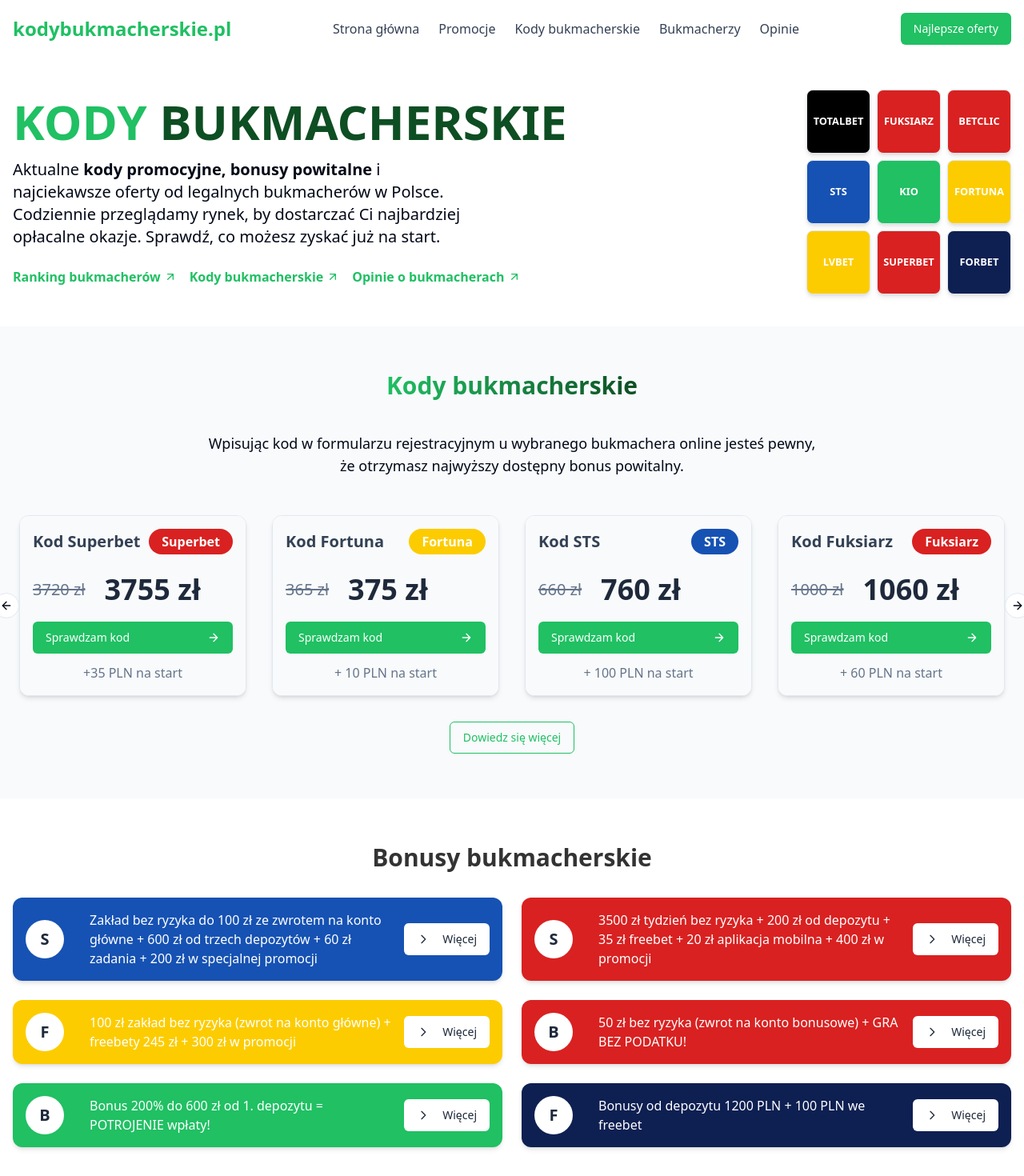
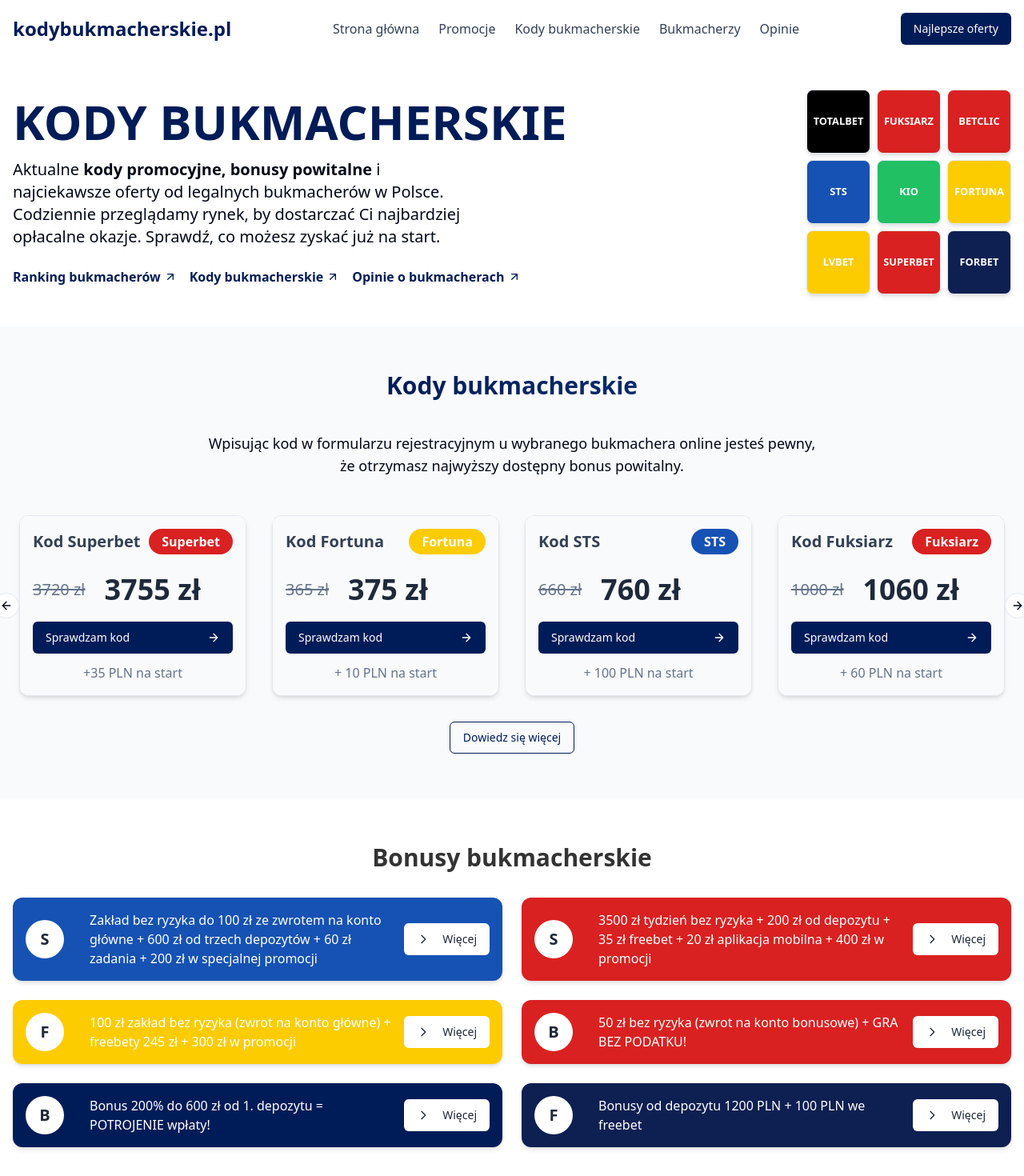
Before and after one commit to HappySEOGuy/final-clash-hub, a React (Vite) app: page / in a window 1280 px wide. Shown: the top 1470 px of the page at 80% size. Built offline with nearby package versions, Linux system fonts and the light colour scheme.

Commit message:
Refactor: Change green color scheme to navy blue
Update color scheme to navy blue, aligning with the UEFA theme. This affects various components and elements across the website.

```diff
--- a/src/components/BookmakerBonus.tsx
+++ b/src/components/BookmakerBonus.tsx
@@ -26,7 +26,7 @@ const BookmakerBonus = () => {
     },
     {
       logo: 'betfan',
-      color: '#20c063',
+      color: '#001c58',
       text: 'Bonus 200% do 600 zł od 1. depozytu = POTROJENIE wpłaty!',
     },
     {
--- a/src/components/BookmakerOffers.tsx
+++ b/src/components/BookmakerOffers.tsx
@@ -1,4 +1,3 @@
-
 import React from 'react';
 import {
   Carousel,
@@ -60,7 +59,7 @@ const BookmakerOffers = () => {
     <div className="py-14 bg-slate-50" id="kody">
       <div className="container mx-auto px-4">
         <h2 className="text-3xl font-bold mb-10 text-center text-[#333333]">
-          <span className="bg-gradient-to-r from-[#20c063] to-[#0e4e23] bg-clip-text text-transparent">
+          <span className="bg-gradient-to-r from-[#001c58] to-[#0a2b6b] bg-clip-text text-transparent">
             Kody bukmacherskie
           </span>
         </h2>
@@ -104,7 +103,7 @@ const BookmakerOffers = () => {
                             </div>
                           </div>
                           <Button
-                            className="w-full mt-5 flex items-center justify-between bg-[#20c063] hover:bg-[#18a14f] text-white"
+                            className="w-full mt-5 flex items-center justify-between bg-[#001c58] hover:bg-[#0a2b6b] text-white"
                           >
                             <span>Sprawdzam kod</span>
                             <svg className="w-5 h-5" viewBox="0 0 24 24" fill="none">
@@ -125,7 +124,7 @@ const BookmakerOffers = () => {
         </div>
 
         <div className="text-center mt-6">
-          <Button variant="outline" className="bg-transparent text-[#20c063] border-[#20c063] hover:bg-[#20c063] hover:text-white">
+          <Button variant="outline" className="bg-transparent text-[#001c58] border-[#001c58] hover:bg-[#001c58] hover:text-white">
             Dowiedz się więcej
           </Button>
         </div>
--- a/src/components/KodyFooter.tsx
+++ b/src/components/KodyFooter.tsx
@@ -1,10 +1,9 @@
-
 import React from 'react';
 import { Link } from 'react-router-dom';
 
 const KodyFooter = () => {
   return (
-    <footer className="bg-[#0e4e23] text-white py-10">
+    <footer className="bg-[#001c58] text-white py-10">
       <div className="container mx-auto px-4">
         <div className="grid grid-cols-1 md:grid-cols-4 gap-8">
           <div>
--- a/src/components/KodyHeader.tsx
+++ b/src/components/KodyHeader.tsx
@@ -8,8 +8,8 @@ const KodyHeader = () => {
       <div className="container mx-auto px-4">
         <div className="flex flex-col md:flex-row justify-between items-center">
           <div className="mb-6 md:mb-0">
-            <h1 className="text-4xl md:text-6xl font-bold text-[#0e4e23] mb-4">
-              <span className="text-[#20c063]">KODY</span> <br className="md:hidden" />
+            <h1 className="text-4xl md:text-6xl font-bold text-[#001c58] mb-4">
+              <span className="text-[#001c58]">KODY</span> <br className="md:hidden" />
               BUKMACHERSKIE
             </h1>
             <p className="text-lg md:text-xl max-w-xl">
@@ -20,19 +20,19 @@ const KodyHeader = () => {
             </p>
 
             <div className="flex space-x-4 mt-6">
-              <a href="#ranking" className="flex items-center text-[#20c063] hover:underline font-semibold">
+              <a href="#ranking" className="flex items-center text-[#001c58] hover:underline font-semibold">
                 <span>Ranking bukmacherów</span>
                 <svg className="w-4 h-4 ml-1" viewBox="0 0 24 24" fill="none">
                   <path d="M7 17L17 7M17 7H7M17 7V17" stroke="currentColor" strokeWidth="2" strokeLinecap="round" strokeLinejoin="round"/>
                 </svg>
               </a>
-              <a href="#kody" className="flex items-center text-[#20c063] hover:underline font-semibold">
+              <a href="#kody" className="flex items-center text-[#001c58] hover:underline font-semibold">
                 <span>Kody bukmacherskie</span>
                 <svg className="w-4 h-4 ml-1" viewBox="0 0 24 24" fill="none">
                   <path d="M7 17L17 7M17 7H7M17 7V17" stroke="currentColor" strokeWidth="2" strokeLinecap="round" strokeLinejoin="round"/>
                 </svg>
               </a>
-              <a href="#opinie" className="flex items-center text-[#20c063] hover:underline font-semibold">
+              <a href="#opinie" className="flex items-center text-[#001c58] hover:underline font-semibold">
                 <span>Opinie o bukmacherach</span>
                 <svg className="w-4 h-4 ml-1" viewBox="0 0 24 24" fill="none">
                   <path d="M7 17L17 7M17 7H7M17 7V17" stroke="currentColor" strokeWidth="2" strokeLinecap="round" strokeLinejoin="round"/>
--- a/src/components/KodyNavigation.tsx
+++ b/src/components/KodyNavigation.tsx
@@ -9,30 +9,30 @@ const KodyNavigation = () => {
       <div className="container mx-auto px-4">
         <div className="flex items-center justify-between py-4">
           <div className="flex items-center">
-            <Link to="/" className="text-2xl font-bold text-[#20c063]">
+            <Link to="/" className="text-2xl font-bold text-[#001c58]">
               kodybukmacherskie.pl
             </Link>
           </div>
 
           <div className="hidden md:flex items-center space-x-6">
-            <Link to="/" className="font-medium text-slate-700 hover:text-[#20c063]">
+            <Link to="/" className="font-medium text-slate-700 hover:text-[#001c58]">
               Strona główna
             </Link>
-            <Link to="/promocje" className="font-medium text-slate-700 hover:text-[#20c063]">
+            <Link to="/promocje" className="font-medium text-slate-700 hover:text-[#001c58]">
               Promocje
             </Link>
-            <Link to="/kody" className="font-medium text-slate-700 hover:text-[#20c063]">
+            <Link to="/kody" className="font-medium text-slate-700 hover:text-[#001c58]">
               Kody bukmacherskie
             </Link>
-            <Link to="/bukmacherzy" className="font-medium text-slate-700 hover:text-[#20c063]">
+            <Link to="/bukmacherzy" className="font-medium text-slate-700 hover:text-[#001c58]">
               Bukmacherzy
             </Link>
-            <Link to="/opinie" className="font-medium text-slate-700 hover:text-[#20c063]">
+            <Link to="/opinie" className="font-medium text-slate-700 hover:text-[#001c58]">
               Opinie
             </Link>
           </div>
 
-          <Button className="bg-[#20c063] hover:bg-[#18a14f] text-white">
+          <Button className="bg-[#001c58] hover:bg-[#0a2b6b] text-white">
             Najlepsze oferty
           </Button>
         </div>
--- a/src/components/TopBookmakers.tsx
+++ b/src/components/TopBookmakers.tsx
@@ -1,4 +1,3 @@
-
 import React from 'react';
 import { Button } from '@/components/ui/button';
 
@@ -77,7 +76,7 @@ const TopBookmakers = () => {
                 <div className="md:flex-grow p-4 bg-white flex flex-col md:flex-row">
                   <div className="md:w-1/4 border-b md:border-b-0 md:border-r border-slate-200 p-4 flex flex-col justify-center items-center md:items-start">
                     <div className="text-sm text-slate-600 font-medium">BONUS</div>
-                    <div className="text-4xl font-bold text-[#20c063]">{bookmaker.bonus}</div>
+                    <div className="text-4xl font-bold text-[#001c58]">{bookmaker.bonus}</div>
                   </div>
 
                   <div className="flex-grow p-4 md:pl-8">
@@ -94,7 +93,7 @@ const TopBookmakers = () => {
                   </div>
 
                   <div className="md:w-1/4 p-4 flex flex-col space-y-4 items-center justify-center">
-                    <Button className="w-full bg-[#20c063] hover:bg-[#18a14f] text-white font-bold">
+                    <Button className="w-full bg-[#001c58] hover:bg-[#0a2b6b] text-white font-bold">
                       ODBIERZ BONUS
                     </Button>
                     <div className="w-full px-4 py-2 border-2 border-dashed border-slate-300 text-center rounded-md text-slate-600 font-medium">
```
